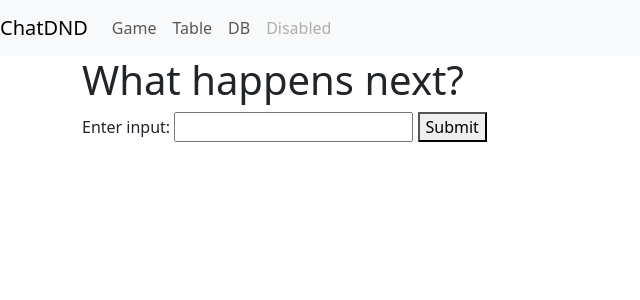
After one commit to sonnyghosh/chatdnd, a Flask app: page /game in a window 1280 px wide. The commit adds this page. Shown: the top 300 px of the page, without its empty margins (0-640 px from the left). Run offline with Flask 3, Linux system fonts and the light colour scheme.

Commit message:
basic functionality for game with chat completion

```diff
--- a/api/aiapi.py
+++ b/api/aiapi.py
@@ -6,16 +6,24 @@ load_dotenv()
 token = os.environ.get("OPENAI_API_KEY")
 client = OpenAI(api_key=token)
 
-def generateStoryResponse(prompt, context, max_len=450):
+sys_pt = '''
+You are the dungeon master of the wonderful game of chatDND.
+You provide completions to the storyline with user options to pick what to do next.
+Format of response:
+Story{continuation of story}
+Variables{variable:value change}
+'''
+
+def generateStoryResponse(prompt, context='', max_len=250):
     messages = []
-    messages.append({"role": "system", "content": "You are the dungeon master of the wonderful game of chatDND. You provide completions to the storyline with user options to pick what to do next. The storyline should be interesting and challenging."})
+    messages.append({"role": "system", "content": sys_pt})
     messages.append({"role": "system", "content": context})
     question = {}
     question['role'] = 'user'
     question['content'] = prompt
     messages.append(question)
 
-    response = client.chat.completions.create(model="gpt-3.5-turbo", messages=messages, max_tokens=mex_len)
+    response = client.chat.completions.create(model="gpt-3.5-turbo", messages=messages, max_tokens=max_len)
     try:
         answer = response.choices[0].message.content.replace('\n','<br>') # return as html
     except Exception as e:
--- a/api/app.py
+++ b/api/app.py
@@ -79,6 +79,25 @@ def delete():
     except Exception as e:
         return f"An Error Occurred: {e}"
 
+@app.route('/game', methods=['GET', 'POST'])
+def game():
+    if request.method == 'GET':
+        return render_template('game.html')  # You need to create a corresponding HTML template.
+
+    elif request.method == 'POST':
+        user_input = request.form.get('user_input')  # Assuming a form field named 'user_input'
+        context += '\n'+user_input
+        # Pass the user input to your AI function
+        ai_response = generateStoryResponse(user_input)
+
+        # You can then pass the response to the template or format it as needed
+        return render_template('game.html', result=ai_response)
+
+    # Handle other HTTP methods if necessary
+    else:
+        return "Method not allowed"
+
+
 port = int(os.environ.get('PORT', 8080))
 if __name__ == '__main__':
     app.run(threaded=True, host='0.0.0.0', port=port, debug=True)
--- a/api/templates/base.html
+++ b/api/templates/base.html
@@ -7,6 +7,30 @@
     <title>ChatDND</title>
 </head>
 <body>
+
+    <nav class="navbar navbar-expand-lg navbar-light bg-light">
+        <a class="navbar-brand" href="/">ChatDND</a>
+        <button class="navbar-toggler" type="button" data-toggle="collapse" data-target="#navbarNav" aria-controls="navbarNav" aria-expanded="false" aria-label="Toggle navigation">
+          <span class="navbar-toggler-icon"></span>
+        </button>
+        <div class="collapse navbar-collapse" id="navbarNav">
+          <ul class="navbar-nav">
+            <li class="nav-item active">
+              <a class="nav-link" href="/game">Game</a>
+            </li>
+            <li class="nav-item">
+              <a class="nav-link" href="/table">Table</a>
+            </li>
+            <li class="nav-item">
+              <a class="nav-link" href="/list">DB</a>
+            </li>
+            <li class="nav-item">
+              <a class="nav-link disabled" href="#">Disabled</a>
+            </li>
+          </ul>
+        </div>
+    </nav>
+
     <div class="container">
         {% block content %}{% endblock %}
     </div>
--- /dev/null
+++ b/api/templates/game.html
@@ -0,0 +1,15 @@
+{% extends 'base.html' %}
+
+{% block content %}
+    <h1>What happens next?</h1>
+
+    <form method="post" action="/game">
+        <label for="user_input">Enter input:</label>
+        <input type="text" id="user_input" name="user_input" required>
+        <button type="submit">Submit</button>
+    </form>
+
+    {% if result %}
+        <p>Result: {{ result }}</p>
+    {% endif %}
+{% endblock %}
```
